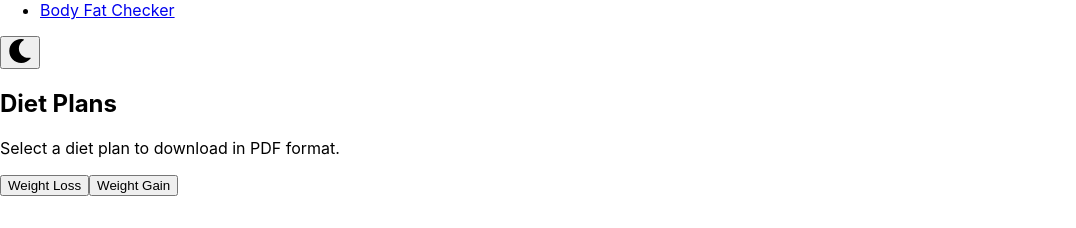
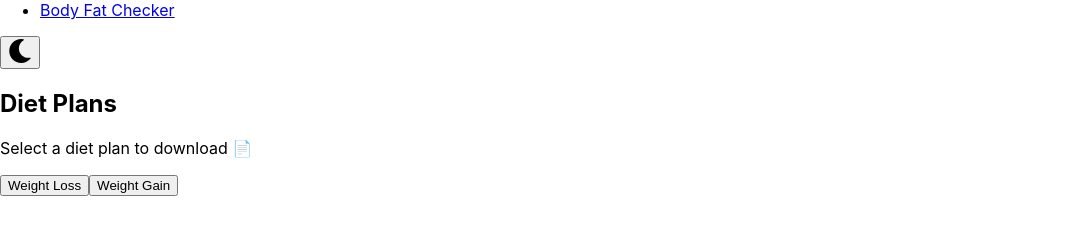
Before and after one commit to yoyozaemon/gym-website-v1, a React (Create React App) app: page /diet in a window 1280 px wide. Shown: the part 1100-1328 px from the top of the page, without its empty margins (0-1076 px from the left). Built offline with nearby package versions, Linux system fonts and the light colour scheme.

Commit message:
Update Diet.jsx

```diff
--- a/src/components/Diet/Diet.jsx
+++ b/src/components/Diet/Diet.jsx
@@ -40,7 +40,7 @@ const Diet = () => {
   return (
     <div className="container mx-auto p-4">
       <h2 className="text-2xl font-bold mb-4">Diet Plans</h2>
-      <p className="mb-4">Select a diet plan to download in PDF format.</p>
+      <p className="mb-4">Select a diet plan to download 📄</p>
       <div className="mb-4">
         <button
           onClick={() => handleSelection("weight_loss")}
```
